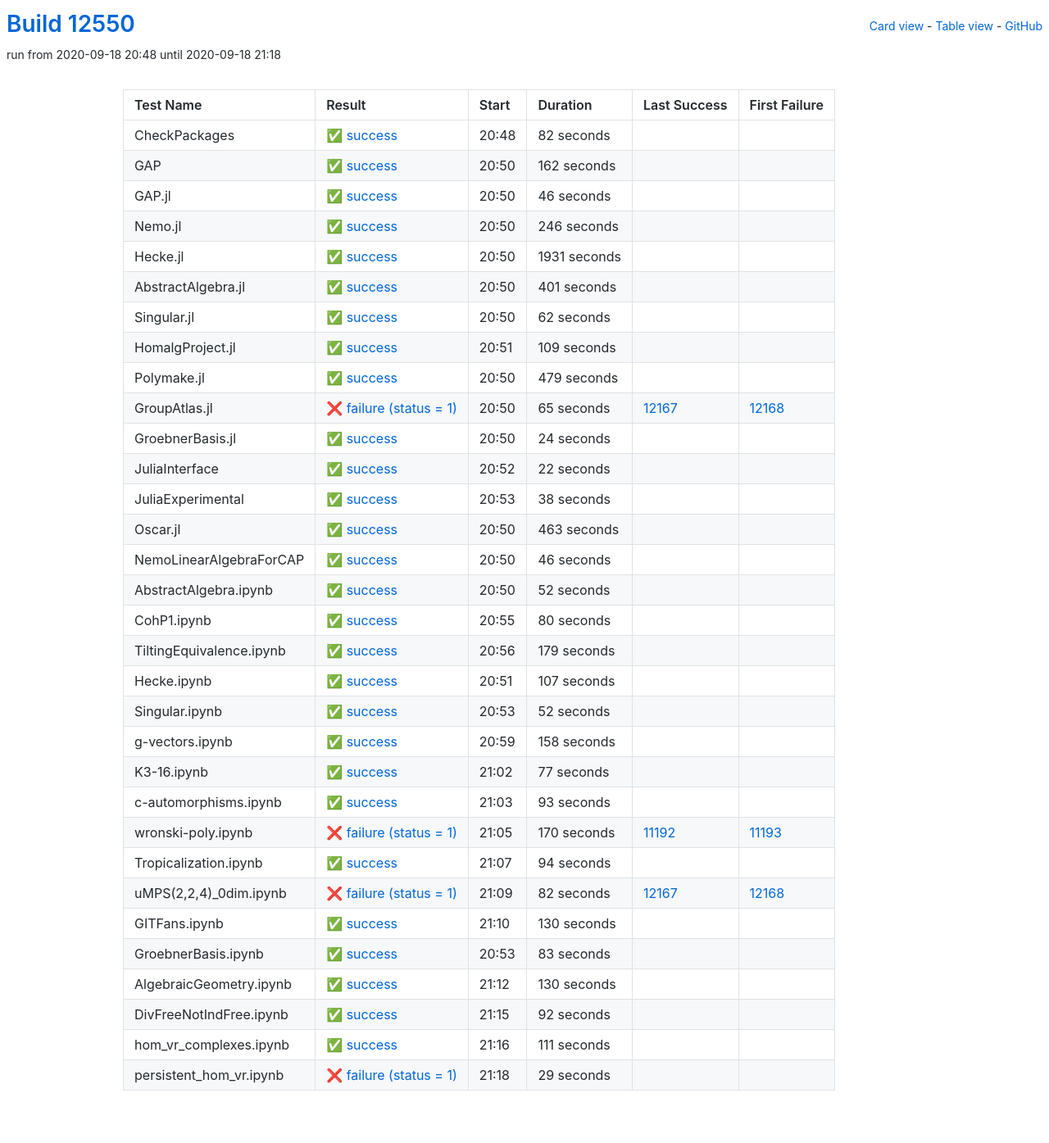
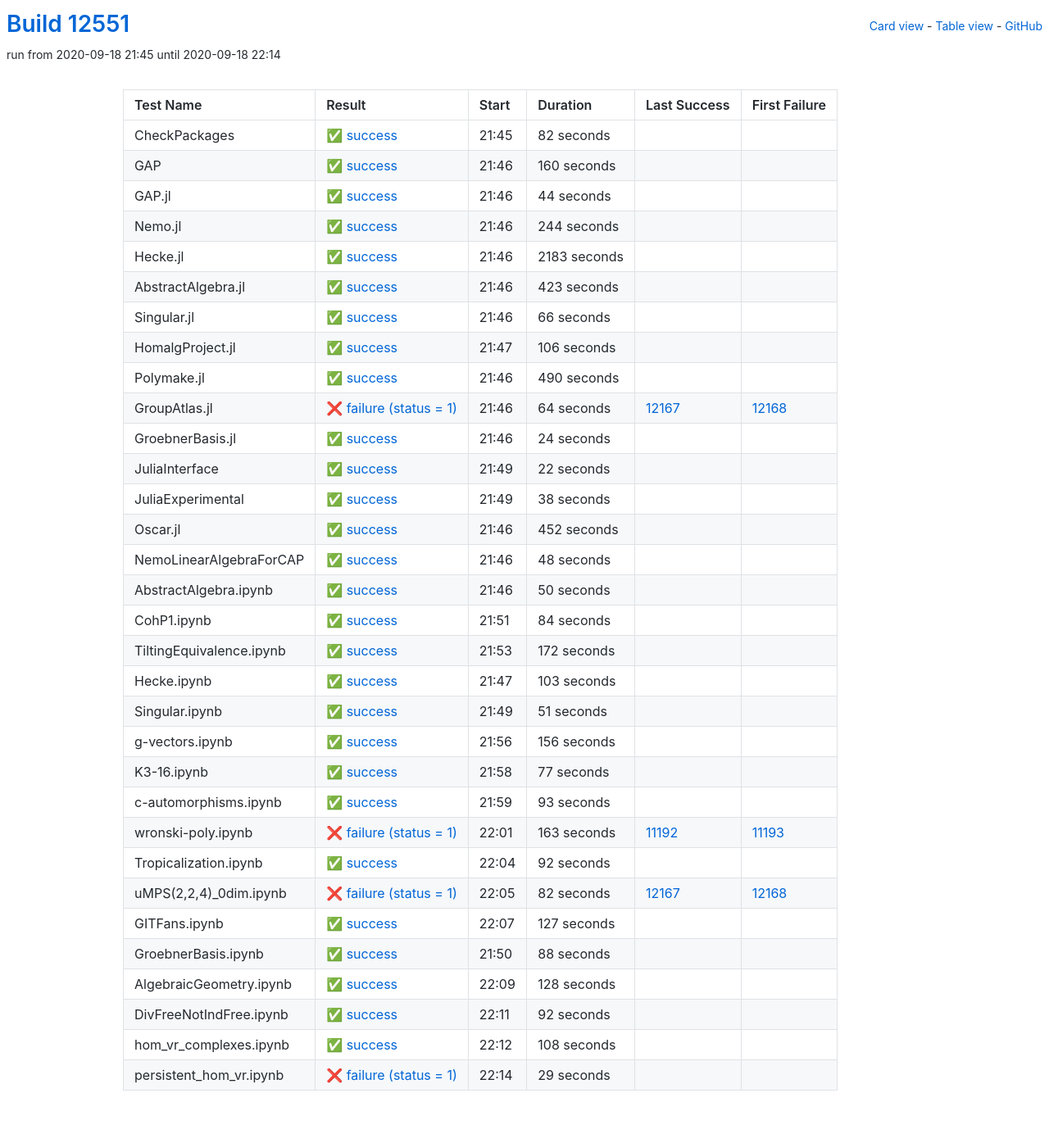
Before and after one commit to oscar-system/oscar-ci-status, a Jekyll site: the page built from table.html, in a window 1280 px wide. Shown: the whole page at 82% size. Built offline with Jekyll 4.4.1, drawn with Linux system fonts in a browser that asks for light colours.

Commit message:
Build #12551

```diff
--- a/_data/ci.yml
+++ b/_data/ci.yml
@@ -1,6 +1,6 @@
 ---
-build: 12550
-build_url: https://oscarci.mathematik.uni-kl.de/job/oscar/12550/
+build: 12551
+build_url: https://oscarci.mathematik.uni-kl.de/job/oscar/12551/
 job: oscar
 organization: oscar-system
 repo: oscar-ci-status
@@ -8,8 +8,8 @@
 tests:
 - name: CheckPackages
   id: checkpackages
-  log: https://oscarci.mathematik.uni-kl.de/job/oscar/12550/artifact/logs/build-12550/CheckPackages.log
-  start: 2020-09-18 20:48
+  log: https://oscarci.mathematik.uni-kl.de/job/oscar/12551/artifact/logs/build-12551/CheckPackages.log
+  start: 2020-09-18 21:45
   success: true
   exitcode: 0
   status: success
@@ -20,116 +20,116 @@
   first_failure_url:
 - name: GAP
   id: gap
-  log: https://oscarci.mathematik.uni-kl.de/job/oscar/12550/artifact/logs/build-12550/GAP.log
-  start: 2020-09-18 20:50
+  log: https://oscarci.mathematik.uni-kl.de/job/oscar/12551/artifact/logs/build-12551/GAP.log
+  start: 2020-09-18 21:46
   success: true
   exitcode: 0
   status: success
-  duration: 162
+  duration: 160
   last_success: false
   last_success_url:
   first_failure: false
   first_failure_url:
 - name: GAP.jl
   id: gap-jl
-  log: https://oscarci.mathematik.uni-kl.de/job/oscar/12550/artifact/logs/build-12550/GAP.jl.log
-  start: 2020-09-18 20:50
+  log: https://oscarci.mathematik.uni-kl.de/job/oscar/12551/artifact/logs/build-12551/GAP.jl.log
+  start: 2020-09-18 21:46
   success: true
   exitcode: 0
   status: success
-  duration: 46
+  duration: 44
   last_success: false
   last_success_url:
   first_failure: false
   first_failure_url:
 - name: Nemo.jl
   id: nemo-jl
-  log: https://oscarci.mathematik.uni-kl.de/job/oscar/12550/artifact/logs/build-12550/Nemo.jl.log
-  start: 2020-09-18 20:50
+  log: https://oscarci.mathematik.uni-kl.de/job/oscar/12551/artifact/logs/build-12551/Nemo.jl.log
+  start: 2020-09-18 21:46
   success: true
   exitcode: 0
   status: success
-  duration: 246
+  duration: 244
   last_success: false
   last_success_url:
   first_failure: false
   first_failure_url:
 - name: Hecke.jl
   id: hecke-jl
-  log: https://oscarci.mathematik.uni-kl.de/job/oscar/12550/artifact/logs/build-12550/Hecke.jl.log
-  start: 2020-09-18 20:50
+  log: https://oscarci.mathematik.uni-kl.de/job/oscar/12551/artifact/logs/build-12551/Hecke.jl.log
+  start: 2020-09-18 21:46
   success: true
   exitcode: 0
   status: success
-  duration: 1931
+  duration: 2183
   last_success: false
   last_success_url:
   first_failure: false
   first_failure_url:
 - name: AbstractAlgebra.jl
   id: abstractalgebra-jl
-  log: https://oscarci.mathematik.uni-kl.de/job/oscar/12550/artifact/logs/build-12550/AbstractAlgebra.jl.log
-  start: 2020-09-18 20:50
+  log: https://oscarci.mathematik.uni-kl.de/job/oscar/12551/artifact/logs/build-12551/AbstractAlgebra.jl.log
+  start: 2020-09-18 21:46
   success: true
   exitcode: 0
   status: success
-  duration: 401
+  duration: 423
   last_success: false
   last_success_url:
   first_failure: false
   first_failure_url:
 - name: Singular.jl
   id: singular-jl
-  log: https://oscarci.mathematik.uni-kl.de/job/oscar/12550/artifact/logs/build-12550/Singular.jl.log
-  start: 2020-09-18 20:50
+  log: https://oscarci.mathematik.uni-kl.de/job/oscar/12551/artifact/logs/build-12551/Singular.jl.log
+  start: 2020-09-18 21:46
   success: true
   exitcode: 0
   status: success
-  duration: 62
+  duration: 66
   last_success: false
   last_success_url:
   first_failure: false
   first_failure_url:
 - name: HomalgProject.jl
   id: homalgproject-jl
-  log: https://oscarci.mathematik.uni-kl.de/job/oscar/12550/artifact/logs/build-12550/HomalgProject.jl.log
-  start: 2020-09-18 20:51
+  log: https://oscarci.mathematik.uni-kl.de/job/oscar/12551/artifact/logs/build-12551/HomalgProject.jl.log
+  start: 2020-09-18 21:47
   success: true
   exitcode: 0
   status: success
-  duration: 109
+  duration: 106
   last_success: false
   last_success_url:
   first_failure: false
   first_failure_url:
 - name: Polymake.jl
   id: polymake-jl
-  log: https://oscarci.mathematik.uni-kl.de/job/oscar/12550/artifact/logs/build-12550/Polymake.jl.log
-  start: 2020-09-18 20:50
+  log: https://oscarci.mathematik.uni-kl.de/job/oscar/12551/artifact/logs/build-12551/Polymake.jl.log
+  start: 2020-09-18 21:46
   success: true
   exitcode: 0
   status: success
-  duration: 479
+  duration: 490
   last_success: false
   last_success_url:
   first_failure: false
   first_failure_url:
 - name: GroupAtlas.jl
   id: groupatlas-jl
-  log: https://oscarci.mathematik.uni-kl.de/job/oscar/12550/artifact/logs/build-12550/GroupAtlas.jl.log
-  start: 2020-09-18 20:50
+  log: https://oscarci.mathematik.uni-kl.de/job/oscar/12551/artifact/logs/build-12551/GroupAtlas.jl.log
+  start: 2020-09-18 21:46
   success: false
   exitcode: 1
   status: failure
-  duration: 65
+  duration: 64
   last_success: 12167
   last_success_url: https://oscarci.mathematik.uni-kl.de/job/oscar/12167/
   first_failure: 12168
   first_failure_url: https://oscarci.mathematik.uni-kl.de/job/oscar/12168/
 - name: GroebnerBasis.jl
   id: groebnerbasis-jl
-  log: https://oscarci.mathematik.uni-kl.de/job/oscar/12550/artifact/logs/build-12550/GroebnerBasis.jl.log
-  start: 2020-09-18 20:50
+  log: https://oscarci.mathematik.uni-kl.de/job/oscar/12551/artifact/logs/build-12551/GroebnerBasis.jl.log
+  start: 2020-09-18 21:46
   success: true
   exitcode: 0
   status: success
@@ -140,8 +140,8 @@
   first_failure_url:
 - name: JuliaInterface
   id: juliainterface
-  log: https://oscarci.mathematik.uni-kl.de/job/oscar/12550/artifact/logs/build-12550/JuliaInterface.log
-  start: 2020-09-18 20:52
+  log: https://oscarci.mathematik.uni-kl.de/job/oscar/12551/artifact/logs/build-12551/JuliaInterface.log
+  start: 2020-09-18 21:49
   success: true
   exitcode: 0
   status: success
@@ -152,8 +152,8 @@
   first_failure_url:
 - name: JuliaExperimental
   id: juliaexperimental
-  log: https://oscarci.mathematik.uni-kl.de/job/oscar/12550/artifact/logs/build-12550/JuliaExperimental.log
-  start: 2020-09-18 20:53
+  log: https://oscarci.mathematik.uni-kl.de/job/oscar/12551/artifact/logs/build-12551/JuliaExperimental.log
+  start: 2020-09-18 21:49
   success: true
   exitcode: 0
   status: success
@@ -164,104 +164,104 @@
   first_failure_url:
 - name: Oscar.jl
   id: oscar-jl
-  log: https://oscarci.mathematik.uni-kl.de/job/oscar/12550/artifact/logs/build-12550/Oscar.jl.log
-  start: 2020-09-18 20:50
+  log: https://oscarci.mathematik.uni-kl.de/job/oscar/12551/artifact/logs/build-12551/Oscar.jl.log
+  start: 2020-09-18 21:46
   success: true
   exitcode: 0
   status: success
-  duration: 463
+  duration: 452
   last_success: false
   last_success_url:
   first_failure: false
   first_failure_url:
 - name: NemoLinearAlgebraForCAP
   id: nemolinearalgebraforcap
-  log: https://oscarci.mathematik.uni-kl.de/job/oscar/12550/artifact/logs/build-12550/NemoLinearAlgebraForCAP.log
-  start: 2020-09-18 20:50
+  log: https://oscarci.mathematik.uni-kl.de/job/oscar/12551/artifact/logs/build-12551/NemoLinearAlgebraForCAP.log
+  start: 2020-09-18 21:46
   success: true
   exitcode: 0
   status: success
-  duration: 46
+  duration: 48
   last_success: false
   last_success_url:
   first_failure: false
   first_failure_url:
 - name: AbstractAlgebra.ipynb
   id: abstractalgebra-ipynb
-  log: https://oscarci.mathematik.uni-kl.de/job/oscar/12550/artifact/logs/build-12550/AbstractAlgebra.ipynb.log
-  start: 2020-09-18 20:50
+  log: https://oscarci.mathematik.uni-kl.de/job/oscar/12551/artifact/logs/build-12551/AbstractAlgebra.ipynb.log
+  start: 2020-09-18 21:46
   success: true
   exitcode: 0
   status: success
-  duration: 52
+  duration: 50
   last_success: false
   last_success_url:
   first_failure: false
   first_failure_url:
 - name: CohP1.ipynb
   id: cohp1-ipynb
-  log: https://oscarci.mathematik.uni-kl.de/job/oscar/12550/artifact/logs/build-12550/CohP1.ipynb.log
-  start: 2020-09-18 20:55
+  log: https://oscarci.mathematik.uni-kl.de/job/oscar/12551/artifact/logs/build-12551/CohP1.ipynb.log
+  start: 2020-09-18 21:51
   success: true
   exitcode: 0
   status: success
-  duration: 80
+  duration: 84
   last_success: false
   last_success_url:
   first_failure: false
   first_failure_url:
 - name: TiltingEquivalence.ipynb
   id: tiltingequivalence-ipynb
-  log: https://oscarci.mathematik.uni-kl.de/job/oscar/12550/artifact/logs/build-12550/TiltingEquivalence.ipynb.log
-  start: 2020-09-18 20:56
+  log: https://oscarci.mathematik.uni-kl.de/job/oscar/12551/artifact/logs/build-12551/TiltingEquivalence.ipynb.log
+  start: 2020-09-18 21:53
   success: true
   exitcode: 0
   status: success
-  duration: 179
+  duration: 172
   last_success: false
   last_success_url:
   first_failure: false
   first_failure_url:
 - name: Hecke.ipynb
   id: hecke-ipynb
-  log: https://oscarci.mathematik.uni-kl.de/job/oscar/12550/artifact/logs/build-12550/Hecke.ipynb.log
-  start: 2020-09-18 20:51
+  log: https://oscarci.mathematik.uni-kl.de/job/oscar/12551/artifact/logs/build-12551/Hecke.ipynb.log
+  start: 2020-09-18 21:47
   success: true
   exitcode: 0
   status: success
-  duration: 107
+  duration: 103
   last_success: false
   last_success_url:
   first_failure: false
   first_failure_url:
 - name: Singular.ipynb
   id: singular-ipynb
-  log: https://oscarci.mathematik.uni-kl.de/job/oscar/12550/artifact/logs/build-12550/Singular.ipynb.log
-  start: 2020-09-18 20:53
+  log: https://oscarci.mathematik.uni-kl.de/job/oscar/12551/artifact/logs/build-12551/Singular.ipynb.log
+  start: 2020-09-18 21:49
   success: true
   exitcode: 0
   status: success
-  duration: 52
+  duration: 51
   last_success: false
   last_success_url:
   first_failure: false
   first_failure_url:
 - name: g-vectors.ipynb
   id: g-vectors-ipynb
-  log: https://oscarci.mathematik.uni-kl.de/job/oscar/12550/artifact/logs/build-12550/g-vectors.ipynb.log
-  start: 2020-09-18 20:59
+  log: https://oscarci.mathematik.uni-kl.de/job/oscar/12551/artifact/logs/build-12551/g-vectors.ipynb.log
+  start: 2020-09-18 21:56
   success: true
   exitcode: 0
   status: success
-  duration: 158
+  duration: 156
   last_success: false
   last_success_url:
   first_failure: false
   first_failure_url:
 - name: K3-16.ipynb
   id: k3-16-ipynb
-  log: https://oscarci.mathematik.uni-kl.de/job/oscar/12550/artifact/logs/build-12550/K3-16.ipynb.log
-  start: 2020-09-18 21:02
+  log: https://oscarci.mathematik.uni-kl.de/job/oscar/12551/artifact/logs/build-12551/K3-16.ipynb.log
+  start: 2020-09-18 21:58
   success: true
   exitcode: 0
   status: success
@@ -272,8 +272,8 @@
   first_failure_url:
 - name: c-automorphisms.ipynb
   id: c-automorphisms-ipynb
-  log: https://oscarci.mathematik.uni-kl.de/job/oscar/12550/artifact/logs/build-12550/c-automorphisms.ipynb.log
-  start: 2020-09-18 21:03
+  log: https://oscarci.mathematik.uni-kl.de/job/oscar/12551/artifact/logs/build-12551/c-automorphisms.ipynb.log
+  start: 2020-09-18 21:59
   success: true
   exitcode: 0
   status: success
@@ -284,32 +284,32 @@
   first_failure_url:
 - name: wronski-poly.ipynb
   id: wronski-poly-ipynb
-  log: https://oscarci.mathematik.uni-kl.de/job/oscar/12550/artifact/logs/build-12550/wronski-poly.ipynb.log
-  start: 2020-09-18 21:05
+  log: https://oscarci.mathematik.uni-kl.de/job/oscar/12551/artifact/logs/build-12551/wronski-poly.ipynb.log
+  start: 2020-09-18 22:01
   success: false
   exitcode: 1
   status: failure
-  duration: 170
+  duration: 163
   last_success: 11192
   last_success_url: https://oscarci.mathematik.uni-kl.de/job/oscar/11192/
   first_failure: 11193
   first_failure_url: https://oscarci.mathematik.uni-kl.de/job/oscar/11193/
 - name: Tropicalization.ipynb
   id: tropicalization-ipynb
-  log: https://oscarci.mathematik.uni-kl.de/job/oscar/12550/artifact/logs/build-12550/Tropicalization.ipynb.log
-  start: 2020-09-18 21:07
+  log: https://oscarci.mathematik.uni-kl.de/job/oscar/12551/artifact/logs/build-12551/Tropicalization.ipynb.log
+  start: 2020-09-18 22:04
   success: true
   exitcode: 0
   status: success
-  duration: 94
+  duration: 92
   last_success: false
   last_success_url:
   first_failure: false
   first_failure_url:
 - name: uMPS(2,2,4)_0dim.ipynb
   id: umps-2-2-4-0dim-ipynb
-  log: https://oscarci.mathematik.uni-kl.de/job/oscar/12550/artifact/logs/build-12550/uMPS-2-2-4-_0dim.ipynb.log
-  start: 2020-09-18 21:09
+  log: https://oscarci.mathematik.uni-kl.de/job/oscar/12551/artifact/logs/build-12551/uMPS-2-2-4-_0dim.ipynb.log
+  start: 2020-09-18 22:05
   success: false
   exitcode: 1
   status: failure
@@ -320,44 +320,44 @@
   first_failure_url: https://oscarci.mathematik.uni-kl.de/job/oscar/12168/
 - name: GITFans.ipynb
   id: gitfans-ipynb
-  log: https://oscarci.mathematik.uni-kl.de/job/oscar/12550/artifact/logs/build-12550/GITFans.ipynb.log
-  start: 2020-09-18 21:10
+  log: https://oscarci.mathematik.uni-kl.de/job/oscar/12551/artifact/logs/build-12551/GITFans.ipynb.log
+  start: 2020-09-18 22:07
   success: true
   exitcode: 0
   status: success
-  duration: 130
+  duration: 127
   last_success: false
   last_success_url:
   first_failure: false
   first_failure_url:
 - name: GroebnerBasis.ipynb
   id: groebnerbasis-ipynb
-  log: https://oscarci.mathematik.uni-kl.de/job/oscar/12550/artifact/logs/build-12550/GroebnerBasis.ipynb.log
-  start: 2020-09-18 20:53
+  log: https://oscarci.mathematik.uni-kl.de/job/oscar/12551/artifact/logs/build-12551/GroebnerBasis.ipynb.log
+  start: 2020-09-18 21:50
   success: true
   exitcode: 0
   status: success
-  duration: 83
+  duration: 88
   last_success: false
   last_success_url:
   first_failure: false
   first_failure_url:
 - name: AlgebraicGeometry.ipynb
   id: algebraicgeometry-ipynb
-  log: https://oscarci.mathematik.uni-kl.de/job/oscar/12550/artifact/logs/build-12550/AlgebraicGeometry.ipynb.log
-  start: 2020-09-18 21:12
+  log: https://oscarci.mathematik.uni-kl.de/job/oscar/12551/artifact/logs/build-12551/AlgebraicGeometry.ipynb.log
+  start: 2020-09-18 22:09
   success: true
   exitcode: 0
   status: success
-  duration: 130
+  duration: 128
   last_success: false
   last_success_url:
   first_failure: false
   first_failure_url:
 - name: DivFreeNotIndFree.ipynb
   id: divfreenotindfree-ipynb
-  log: https://oscarci.mathematik.uni-kl.de/job/oscar/12550/artifact/logs/build-12550/DivFreeNotIndFree.ipynb.log
-  start: 2020-09-18 21:15
+  log: https://oscarci.mathematik.uni-kl.de/job/oscar/12551/artifact/logs/build-12551/DivFreeNotIndFree.ipynb.log
+  start: 2020-09-18 22:11
   success: true
   exitcode: 0
   status: success
@@ -368,20 +368,20 @@
   first_failure_url:
 - name: hom_vr_complexes.ipynb
   id: hom-vr-complexes-ipynb
-  log: https://oscarci.mathematik.uni-kl.de/job/oscar/12550/artifact/logs/build-12550/hom_vr_complexes.ipynb.log
-  start: 2020-09-18 21:16
+  log: https://oscarci.mathematik.uni-kl.de/job/oscar/12551/artifact/logs/build-12551/hom_vr_complexes.ipynb.log
+  start: 2020-09-18 22:12
   success: true
   exitcode: 0
   status: success
-  duration: 111
+  duration: 108
   last_success: false
   last_success_url:
   first_failure: false
   first_failure_url:
 - name: persistent_hom_vr.ipynb
   id: persistent-hom-vr-ipynb
-  log: https://oscarci.mathematik.uni-kl.de/job/oscar/12550/artifact/logs/build-12550/persistent_hom_vr.ipynb.log
-  start: 2020-09-18 21:18
+  log: https://oscarci.mathematik.uni-kl.de/job/oscar/12551/artifact/logs/build-12551/persistent_hom_vr.ipynb.log
+  start: 2020-09-18 22:14
   success: false
   exitcode: 1
   status: failure
```
Also changed, not shown: README.md.
